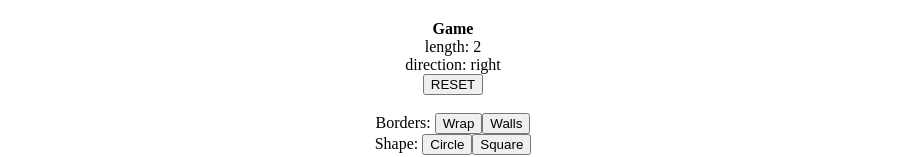
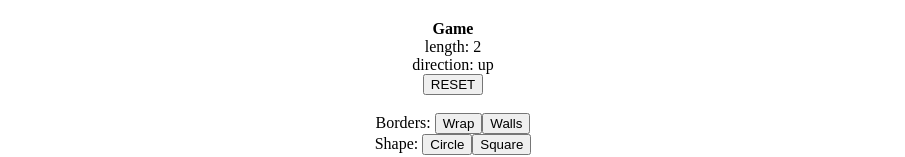
Before and after one commit to apoyhonen/base, a Vue app: page / in a window 1280 px wide. Shown: the part 664-821 px from the top of the page, without its empty margins (187-1092 px from the left). Built offline with nearby package versions, Linux system fonts and the light colour scheme.

Commit message:
snake properly show snake direction in game info

```diff
--- a/src/apps/SnakeApp.vue
+++ b/src/apps/SnakeApp.vue
@@ -202,13 +202,7 @@ let isSnakeMoving = false;
 let isHorizontal = true;
 let isCircleSnake = true;
 
-const snakeDirection = computed(() => {
-  if (isHorizontal) {
-    return horizontalDirection > 0 ? 'right' : 'left';
-  } else {
-    return verticalDirection > 0 ? 'down' : 'up';
-  }
-})
+let snakeDirection = 'up';
 
 const rectWidth = computed(() => canvas.width / gridCols.value);
 const rectHeight = computed(() => canvas.height / gridRows.value);
@@ -413,12 +407,14 @@ function setVerticalDirection(isDown) {
   isSnakeMoving = true;
   isHorizontal = false;
   verticalDirection = isDown ? 1 : -1;
+  snakeDirection = isDown ? 'down' : 'up';
 }
 
 function setHorizontalDirection(isRight) {
   isSnakeMoving = true;
   isHorizontal = true;
   horizontalDirection = isRight ? 1 : -1;
+  snakeDirection = isRight ? 'right' : 'left';
 }
 
 </script>
```
